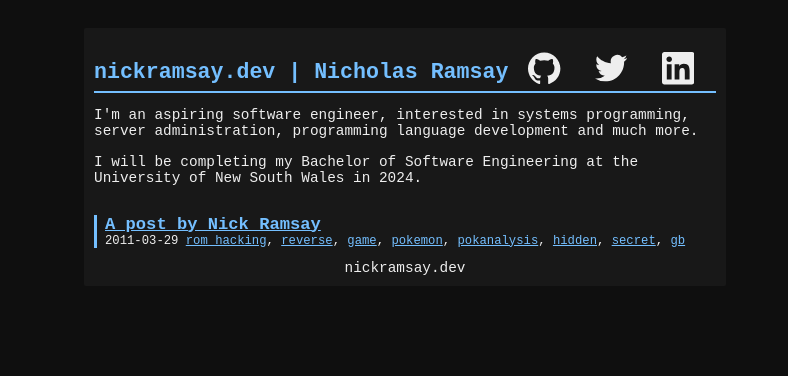
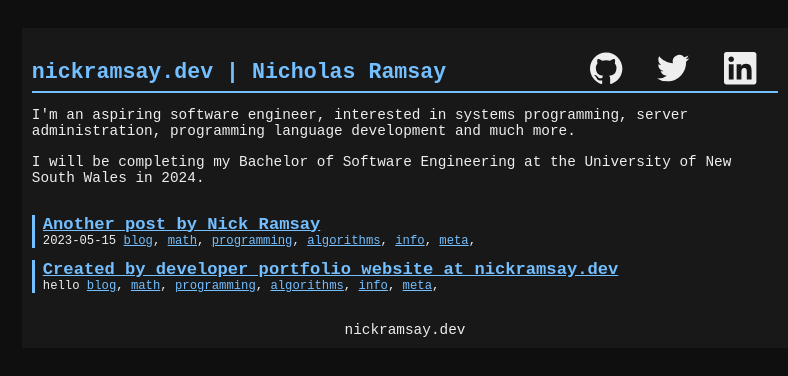
Before and after one commit to nickramsay19/py-fastapi-docker-nickramsay-dev, a FastAPI app: page / in a window 1280 px wide. Shown: the top 376 px of the page, without its empty margins (235-1023 px from the left). Run offline with FastAPI, Linux system fonts and the light colour scheme.

Commit message:
made page wider, added dummy posts

```diff
--- a/app/static/style.css
+++ b/app/static/style.css
@@ -13,8 +13,6 @@ body {
 	font-size: 0.9em;
 	color: var(--color-bright);
 	padding: 10px;
-	/*max-width: 900px;
-	margin: auto;*/
 }
 
 body, code, pre {
@@ -22,7 +20,7 @@ body, code, pre {
 }
 
 .container {
-    width: 50%;
+    width: 60%;
     margin: auto;
 }
 
@@ -122,12 +120,6 @@ article.post-banner span.post-tags a {
     color: var(--color-accent);
 }
 
-/* == FOOTER == */
-footer {
-    text-align: center;
-    display: block;
-}
-
 /* TODO */
 #header-bar {
     display: flex;
@@ -151,3 +143,11 @@ footer {
 
     fill: var(--color-bright);
 }
+
+/* == FOOTER == */
+#footer {
+    text-align: center;
+    display: block;
+
+    margin-top: 2em;
+}
--- a/app/templates/index.html
+++ b/app/templates/index.html
@@ -48,25 +48,39 @@
             <main>
                 <article class="post-banner">
                     <h3 class="post-title">
-                        <a hreg="#">A post by Nick Ramsay</a>
+                        <a hreg="#">Another post by Nick Ramsay</a>
                     </h3>
 
-                    <span class="post-date">2011-03-29</span>
+                    <span class="post-date">2023-05-15</span>
 
                     <span class="post-tags">
-                        <a href="/x/index-rom hacking.html">rom hacking</a>,
-                        <a href="/x/index-reverse.html">reverse</a>,
-                        <a href="/x/index-game.html">game</a>,
-                        <a href="/x/index-pokemon.html">pokemon</a>,
-                        <a href="/x/index-pokanalysis.html">pokanalysis</a>,
-                        <a href="/x/index-hidden.html">hidden</a>,
-                        <a href="/x/index-secret.html">secret</a>,
-                        <a href="/x/index-gb.html">gb</a>
+                        <a href="#">blog</a>,
+                        <a href="#">math</a>,
+                        <a href="#">programming</a>,
+                        <a href="#">algorithms</a>,
+                        <a href="#">info</a>,
+                        <a href="#">meta</a>,
+                    </span>
+                </article>
+
+                <article class="post-banner">
+                    <h3 class="post-title">
+                        <a hreg="#">Created by developer portfolio website at nickramsay.dev</a>
+                    </h3>
+
+                    <span class="post-tags">
+                        <span>hello</span>
+                        <a href="#">blog</a>,
+                        <a href="#">math</a>,
+                        <a href="#">programming</a>,
+                        <a href="#">algorithms</a>,
+                        <a href="#">info</a>,
+                        <a href="#">meta</a>,
                     </span>
                 </article>
             </main>
 
-            <footer>
+            <footer id="footer">
                 nickramsay.dev
             </footer>
         </div>
```
